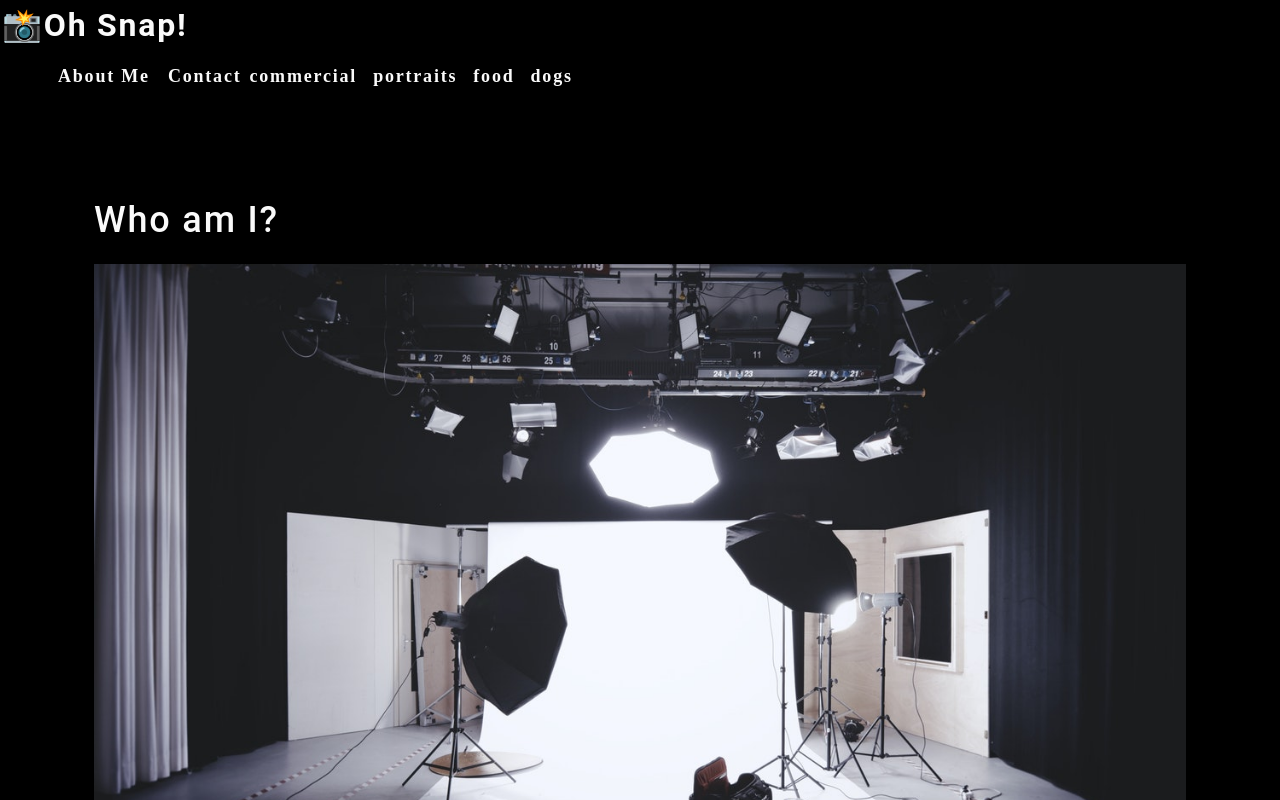
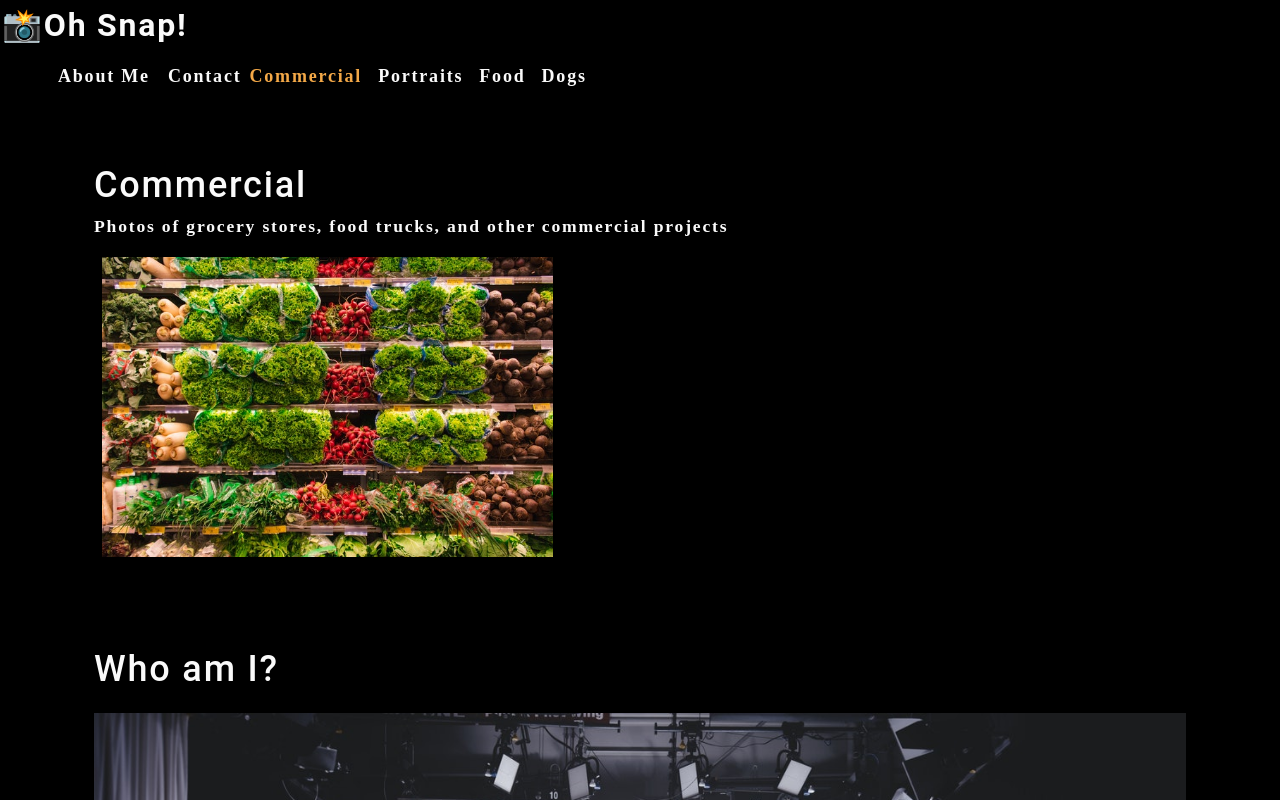
Before and after one commit to palminski/photo-port, a React (Create React App) app: page / in a window 1280 px wide. Shown: the top 800 px of the page. Built offline with nearby package versions, Linux system fonts and the light colour scheme.

Commit message:
added hooks

```diff
--- a/src/App.js
+++ b/src/App.js
@@ -1,13 +1,42 @@
-import React from 'react';
+import React, {useState} from 'react';
 import About from './components/About';
 import Nav from './components/Nav';
-// import './App.css';
+import Gallery from './components/Gallery';
+import './App.css';
 
 function App() {
+
+  const [catagories] = useState([
+    {
+        name: 'commercial',
+        description: "Photos of grocery stores, food trucks, and other commercial projects",
+    },
+    {
+        name: 'portraits',
+        description: "Photos of ppl in my life",
+    },
+    {
+        name: 'food',
+        description: "Photos of food",
+    },
+    {
+        name: 'dogs',
+        description: "Photos of dogs",
+    },
+
+]);
+
+const [currentCategory, setCurrentCategory] = useState(catagories[0])
+
   return (
     <div>
-      <Nav />
+      <Nav
+      catagories={catagories}
+      setCurrentCategory={setCurrentCategory}
+      currentCategory={currentCategory}>
+      </Nav>
       <main>
+        <Gallery/>
         <About />
       </main>
     </div>
--- /dev/null
+++ b/src/components/Gallery/index.js
@@ -0,0 +1,24 @@
+import React from "react";
+import {capitalizeFirstLetter} from '../../utils/helpers';
+import photo from '../../assets/small/commercial/0.jpg';
+
+
+function Gallery(props) {
+
+    const currentCategory = {
+        name: 'commercial',
+        description: "Photos of grocery stores, food trucks, and other commercial projects",
+    };
+
+    return (
+      <section>
+        <h1>{capitalizeFirstLetter(currentCategory.name)}</h1>
+        <p>{currentCategory.description}</p>
+        <div className="flex-row">
+            <img alt="Comercial Example" src={photo} className="img-thumbnail mx-1" />
+        </div>
+      </section>
+    );
+  }
+
+  export default Gallery;
--- a/src/components/Nav/index.js
+++ b/src/components/Nav/index.js
@@ -1,37 +1,28 @@
-import React from "react";
-import coverImage from '../../assets/cover/cover-image.jpg';
+import React, {useEffect} from "react";
+// import coverImage from '../../assets/cover/cover-image.jpg';
+import { capitalizeFirstLetter } from "../../utils/helpers";
 
-function Nav() {
+function Nav(props) {
 
-    const catagories = [
-        {
-            name: 'commercial',
-            description: "Photos of grocery stores, food trucks, and other commercial projects",
-        },
-        {
-            name: 'portraits',
-            description: "Photos of ppl in my life",
-        },
-        {
-            name: 'food',
-            description: "Photos of food",
-        },
-        {
-            name: 'dogs',
-            description: "Photos of dogs",
-        },
+    const {
+        catagories = [],
+        setCurrentCategory,
+        currentCategory
+    } = props;
 
-    ];
-
-    function categorySelected(name) {
-        console.log(name + ' hello world');
-    }
+    useEffect(() => {
+        document.title = capitalizeFirstLetter(currentCategory.name);
+    }, [currentCategory]);
 
     return (
       <header>
         <h2>
             <a data-testid="link" href="/">
-                <span role="img" aria-label="camera">📸</span>Oh Snap!
+                <span role="img" aria-label="camera">
+                    {''}
+                    📸
+                    </span>{''}
+                    Oh Snap!
             </a>
         </h2>
         <nav>
@@ -45,8 +36,8 @@
                     <span>Contact</span>
                 </li>
                 {catagories.map((category) => (
-                    <li className="mx-1" key={category.name}>
-                        <span onClick={() => categorySelected(category.name)}>{category.name}</span>
+                    <li className={`mx-1 ${currentCategory.name === category.name && 'navActive'}`} key={category.name}>
+                        <span onClick={() => {setCurrentCategory(category)}}>{capitalizeFirstLetter(category.name)}</span>
                     </li>
                 ))}
             </ul>
```
